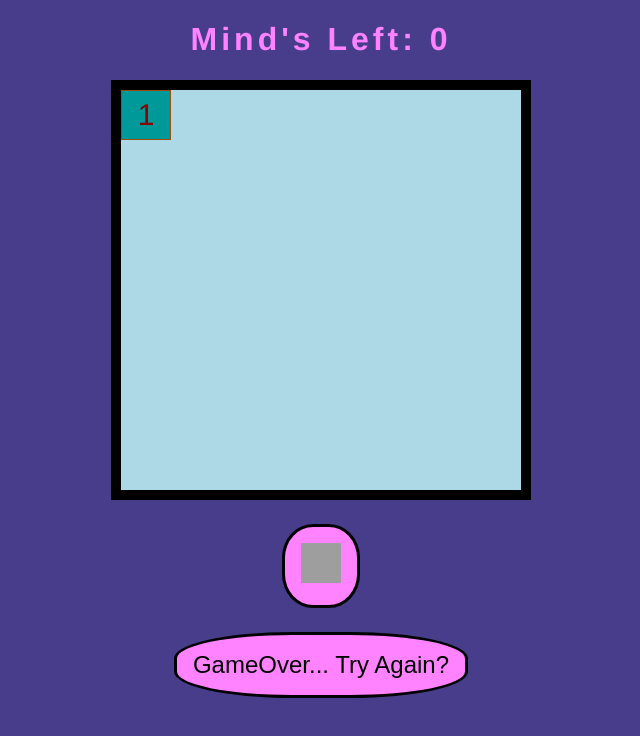
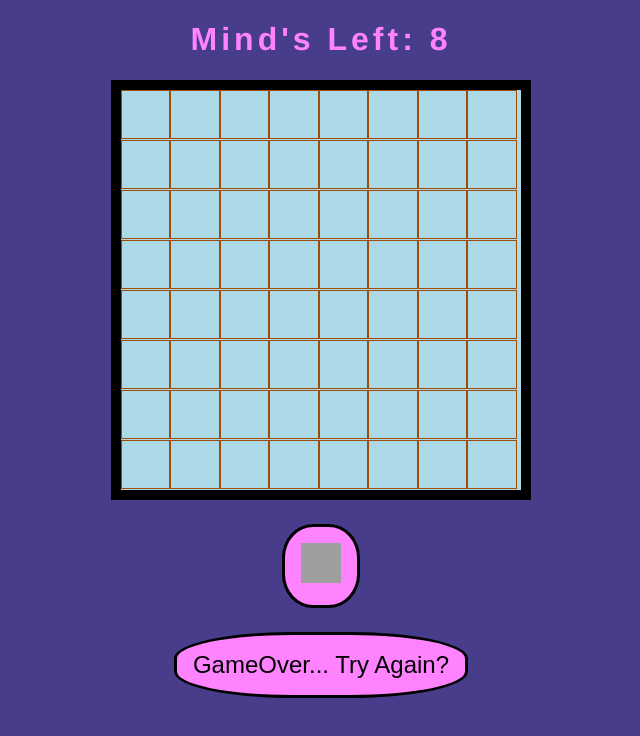
Before and after one commit to RyanCLuis/Minesweeper, a plain HTML site: page index.html in a window 1280 px wide. Shown: the whole page, without its empty margins (319-959 px from the left). Drawn offline with Linux system fonts and the light colour scheme; grey boxes are pictures that could not be loaded.

Commit message:
makes board with tiles using js and adjusts some Css

```diff
--- a/css/style.css
+++ b/css/style.css
@@ -16,10 +16,10 @@ body {
 }
 
 /* added a div to see what my boxes would look like */
-/* simple math, if you are trying to get the width and height of the boxes its 400 divided by 8 to get 50px. But you need to include the boarder which is 1px around */
+/* was doing math with the pixels but didnt look right, so i went with % to get the grid to fill the container*/
 #tiles div {
-    width: 48px;
-    height: 48px;
+    width: 11.87%;
+    height: 11.87%;
     border: 1px solid rgb(158, 77, 7);
 
     /* adding text style when you reveal the box */
--- a/index.html
+++ b/index.html
@@ -4,14 +4,13 @@
     <meta charset="UTF-8">
     <meta name="viewport" content="width=device-width, initial-scale=1.0">
     <link rel="stylesheet" href="css/style.css">
-    <script defer src="js/main.js"></script>
+    <script src="js/main.js"></script>
     <title>Don't Blow Your Mind!</title>
 </head>
 <body>
-    <h1>Mind's Left: <span id="mindCount">0</span></h1>
-    <section id="tiles">
-        <div class="three tile-clicked">1</div>
-    </section>
+    <h1>Mind's Left: <span id="mind-count">0</span></h1>
+    <div id="tiles">
+    </div>
     <div>
         <button id="head">
             <img src="https://i.imgur.com/KS651NW.gif">
--- a/js/main.js
+++ b/js/main.js
@@ -12,23 +12,40 @@
 
 // have the ability to place 'X' on the square to indicate there is a mind under it and wont be able to click on it
 
-/*----- constants -----*/
+let board = []
+let rows = 8
+let columns = 8
+let minds = 8
+// this will tell us the loction of the minds ex. 2-4, 0-1, etc
+let mindsLocation = []
+let tilesClicked = 0
+// this is to tell us when the flag button is toggled
+let headEn = false
+let gameOver = false
+
+// const messageEl = document.querySelector('h1')
+// const headButton = document.querySelector('#head')
+// const playAgainButton = document.querySelector('button')
+// const tiles = [...document.querySelectorAll('#tiles > div')]
 
 
-/*----- state variables -----*/
-let board
-let winner
-let minds = 8
+window.onload = function() {
+    renderBoard()
+}
 
-
-/*----- cached elements  -----*/
-const messageEl = document.querySelector('h1')
-const headButton = document.querySelector('#head')
-const playAgainButton = document.querySelector('button')
-const tiles = [...document.querySelectorAll('#tiles > div')]
-
-
-/*----- event listeners -----*/
-
-
-/*----- functions -----*/
+function renderBoard() {
+    document.getElementById("mind-count").innerText = minds
+    // populate my tiles using a for loop
+    for (let r = 0;r < rows; r++) {
+        let row = []
+        for (let c = 0; c < columns; c++) {
+            // making a div tag in HTML
+            let tile = document.createElement("div")
+            tile.id = `${r}-${c}`
+            document.getElementById("tiles").append(tile)
+            row.push(tile)
+        }
+        board.push(row)
+    }
+    console.log(board)
+}
```
